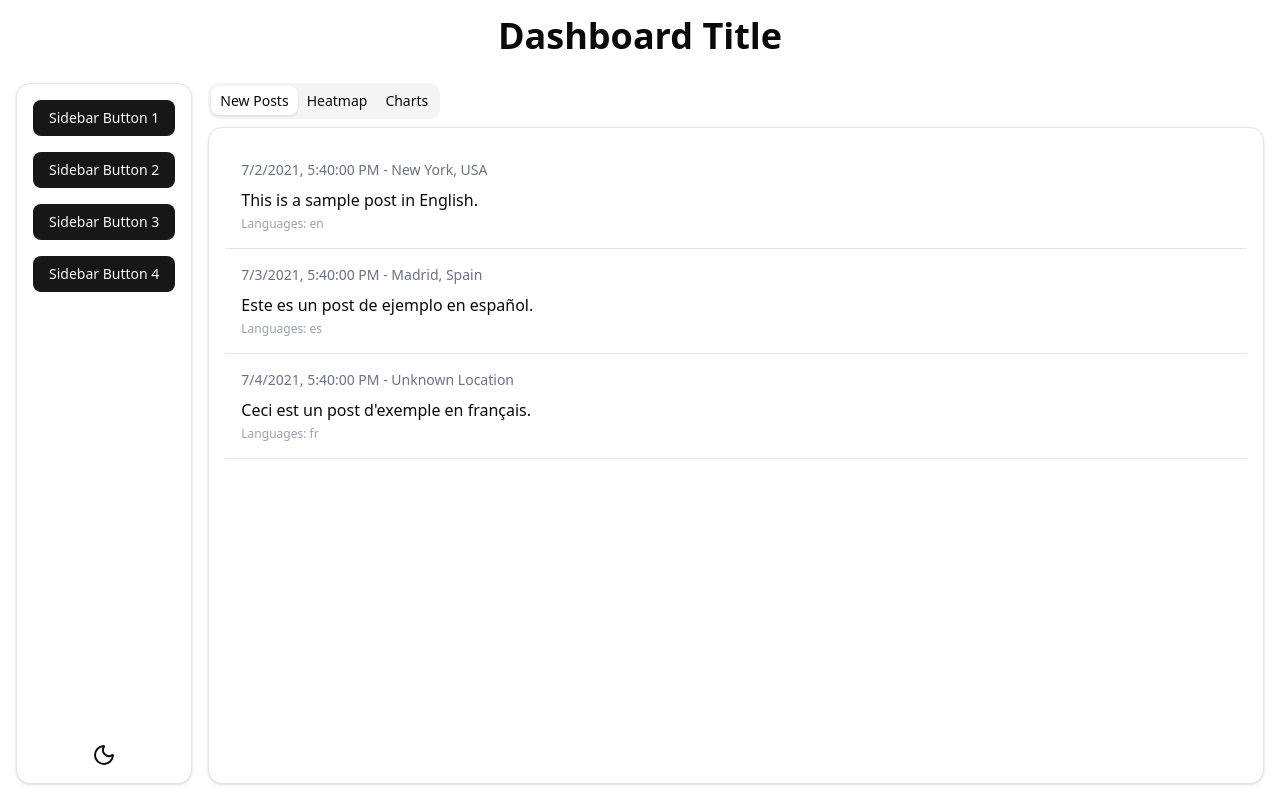
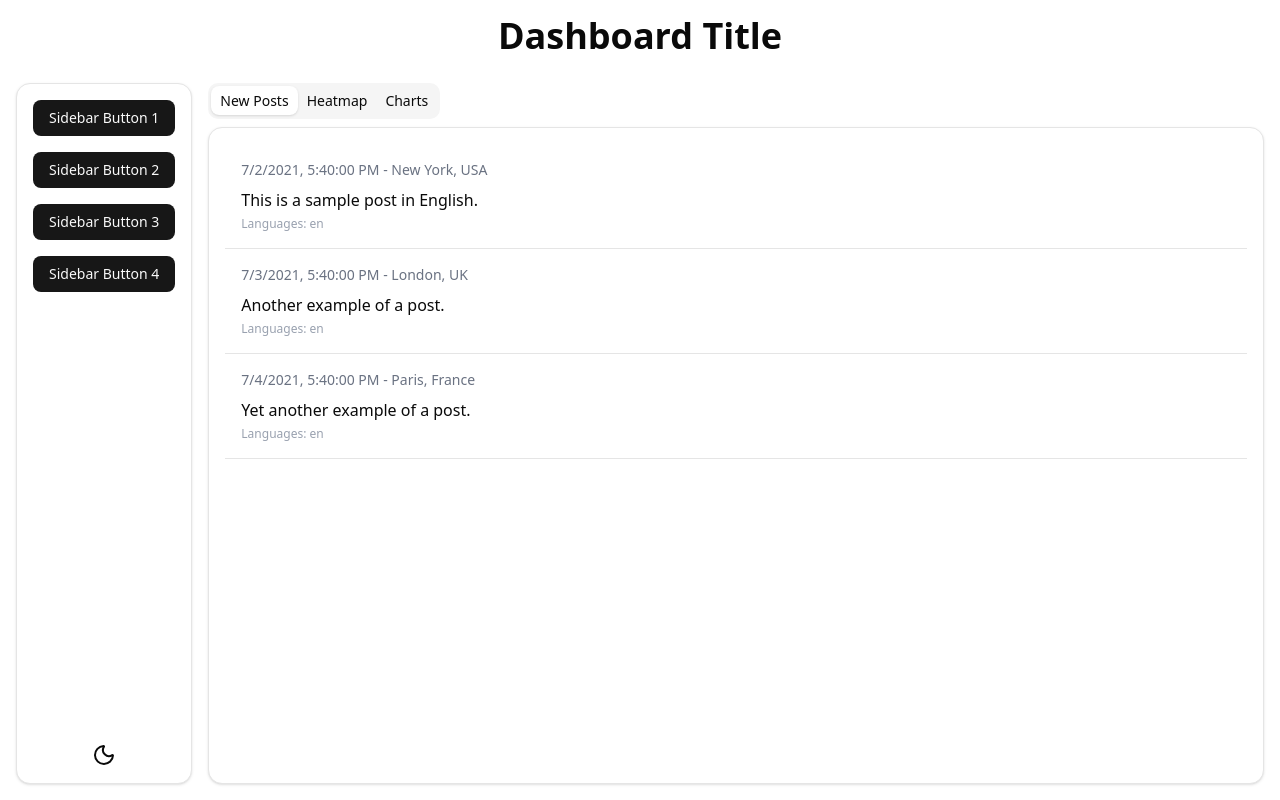
Before and after one commit to CS-Capstone-Team-10/disaster-dash, a Next.js app: page / in a window 1280 px wide. Built offline with nearby package versions, Linux system fonts and the light colour scheme.

Commit message:
fix: update language and text for sample posts in NewPosts component

```diff
--- a/src/app/page.tsx
+++ b/src/app/page.tsx
@@ -3,8 +3,6 @@ import { AnimatedThemeToggler } from "@/components/ui/animated-theme-toggler";
 import { Button } from "@/components/ui/button";
 import { Card } from "@/components/ui/card";
 import { Tabs, TabsList, TabsTrigger, TabsContent } from "@/components/ui/tabs";
-
-
 
 export default function Home() {
 
--- a/src/components/tabs/NewPosts.tsx
+++ b/src/components/tabs/NewPosts.tsx
@@ -21,15 +21,16 @@ export default function NewPosts() {
         {
             did: "2",
             time_us: 1625334000000,
-            langs: ["es"],
-            text: "Este es un post de ejemplo en español.",
-            location: "Madrid, Spain"
+            langs: ["en"],
+            text: "Another example of a post.",
+            location: "London, UK"
         },
         {
             did: "3",
             time_us: 1625420400000,
-            langs: ["fr"],
-            text: "Ceci est un post d'exemple en français.",
+            langs: ["en"],
+            text: "Yet another example of a post.",
+            location: "Paris, France"
         }
     ];
 
```
